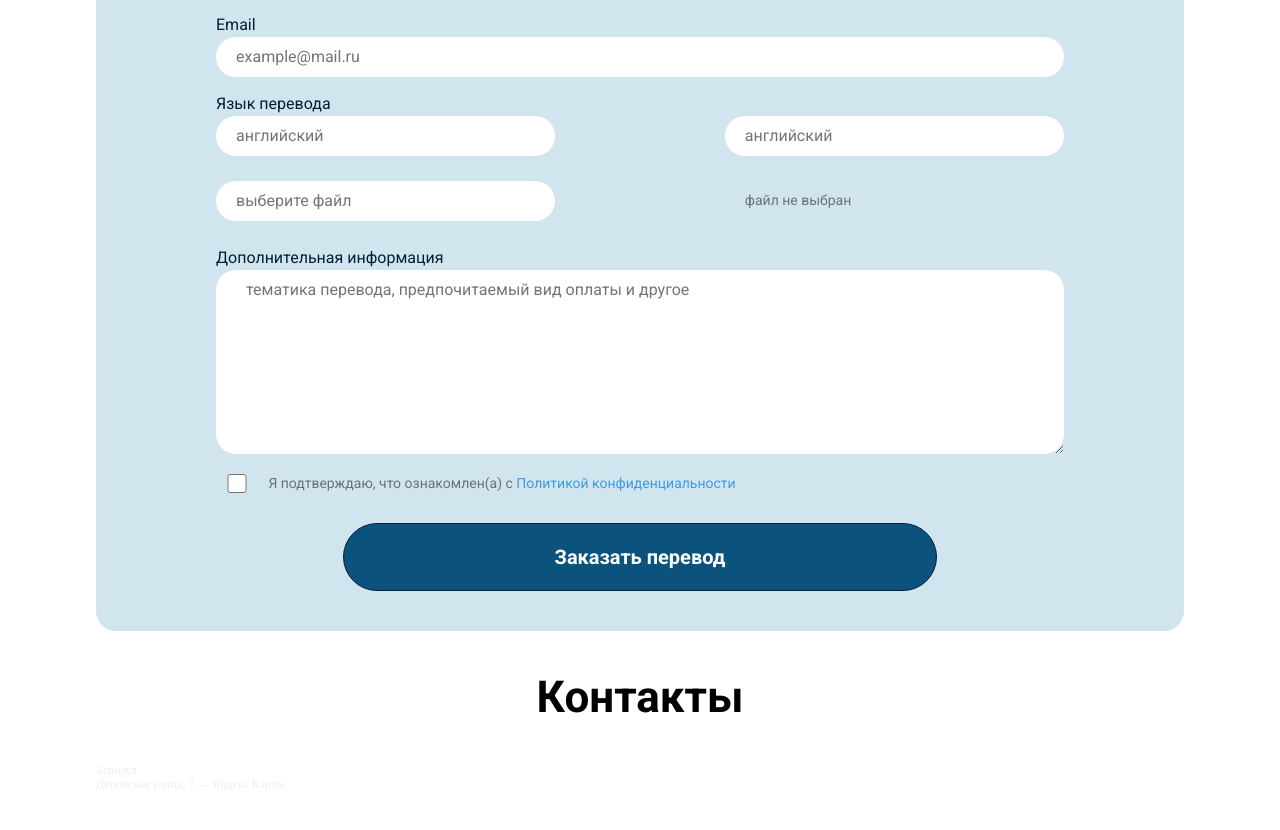
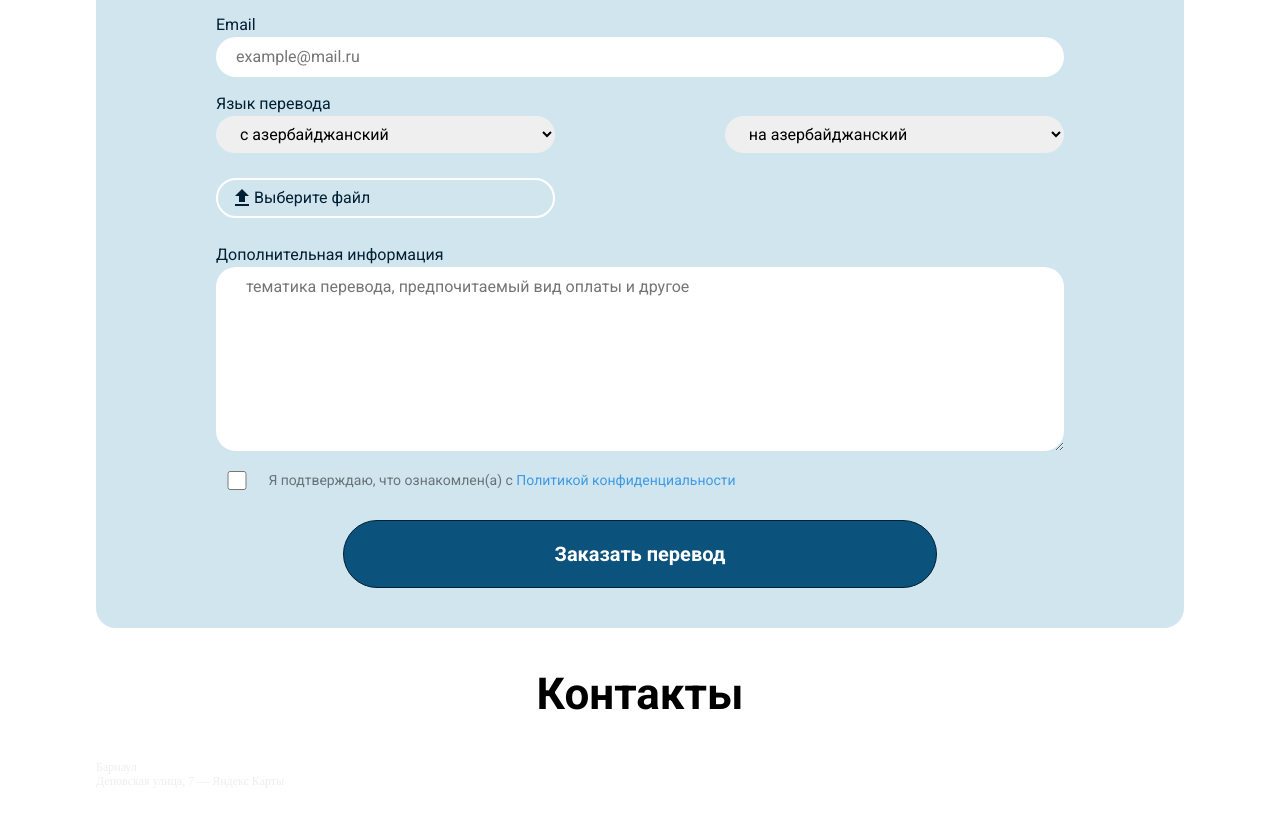
Before and after one commit to CrowMEV/netology-translation-agency, a React (Create React App) app in the folder app/: page / in a window 1280 px wide. Shown: the part 3165-3995 px from the top of the page. Built offline with nearby package versions, Linux system fonts and the light colour scheme.

Commit message:
add form submit

```diff
--- a/app/package.json
+++ b/app/package.json
@@ -9,6 +9,7 @@
     "@testing-library/user-event": "^13.5.0",
     "react": "^18.2.0",
     "react-dom": "^18.2.0",
+    "react-hook-form": "^7.36.0",
     "react-imask": "^6.4.2",
     "react-redux": "^8.0.2",
     "react-scripts": "5.0.1",
--- a/app/src/components/orderForm/OrderForm.js
+++ b/app/src/components/orderForm/OrderForm.js
@@ -1,9 +1,29 @@
 import React, { useState } from "react";
+import { useForm } from "react-hook-form";
+import { langs } from "../form/langs";
 import Modal from "../modal/Modal";
 import "./OrderForm.scss";
 
 function OrderForm() {
   const [modalActive, setModalActive] = useState(false);
+  const {
+    register,
+    handleSubmit,
+    formState: { errors },
+  } = useForm();
+
+  const sendData = (data) => {
+    const opt = {
+      method: "POST",
+      headers: { "Content-Type": "application/json" },
+      body: JSON.stringify(data)
+    };
+    return fetch('/user/login', opt)
+      .then((res) => console.log("data", res))
+      .catch((error) => {
+        console.log("error", error);
+      });
+  };
 
   return (
     <>
@@ -13,61 +33,82 @@ function OrderForm() {
           <section id="orderForm" className="orderForm__translate">
             <h2>Заказать перевод</h2>
 
-            <form id="order-form" name="orderForm" onSubmit={() => {}}>
+            <form
+              id="order-form"
+              name="order-form"
+              onSubmit={handleSubmit(sendData)}
+            >
               <div className="orderForm__input">
-                <label htmlFor="initials">Фамилия, имя</label>
+                <label htmlFor="name">Фамилия, имя</label>
                 <input
+                  {...register("name", { required: true })}
                   type="text"
-                  name="initials"
                   className="orderForm__input_style"
                   placeholder="Иванов Иван"
-                  required
                 />
+                {errors.name?.type === "required" && (
+                  <span>Это поле обязательное</span>
+                )}
               </div>
 
               <div className="orderForm__input">
                 <label htmlFor="telephone">Телефон</label>
                 <input
+                  {...register("telephone", { required: true })}
                   className="orderForm__input_style"
                   type="number"
-                  name="telephone"
                   placeholder="+7 999 9999999"
-                  required
                 />
+                {errors.telephone && <span>Это поле обязательное</span>}
               </div>
 
               <div className="orderForm__input">
                 <label htmlFor="email">Email</label>
                 <input
+                  {...register("email", { required: true })}
                   className="orderForm__input_style"
                   type="email"
-                  name="email"
                   placeholder="example@mail.ru"
-                  required
                 />
+                {errors.email && <span>Это поле обязательное</span>}
               </div>
 
               <div className="orderForm__select_changeLanguage">
                 <label htmlFor="">Язык перевода</label>
                 <div className="orderForm__select_changeLanguage_wrap">
                   <div className="orderForm__input_double">
-                    <input
-                      required={true}
-                      type="originalLang"
-                      name="originalLang"
+                    <select {...register("original_l", { required: true })}
                       className="orderForm__input_style"
-                      placeholder="английский"
-                    />
+                      id="original_l"
+                      form="order-form"
+                    >
+                      {langs.map((el, index) => (
+                        <option key={index} value={el}>
+                          c {el}
+                        </option>
+                      ))}
+                    </select>
+                    {errors.original_l && (
+                      <span>Это поле обязательное</span>
+                    )}
                   </div>
 
                   <div className="orderForm__input_double">
-                    <input
-                      required={true}
-                      type="originalLang"
-                      name="originalLang"
+                    <select
+                      {...register("translate_l", { required: true })}
                       className="orderForm__input_style"
-                      placeholder="английский"
-                    />
+                      id="translate_l"
+                      form="order-form"
+                    >
+                      {langs.map((el, index) => (
+                        <option key={index} value={el}>
+                          на {el}
+                        </option>
+                      ))}
+                    </select>
+                    {errors.translate_l && (
+                      <span>Это поле обязательное</span>
+                    )}
                   </div>
                 </div>
               </div>
@@ -75,18 +116,17 @@ function OrderForm() {
               <div className="orderForm__file">
                 <div className="orderForm__select_changeLanguage_wrap">
                   <div className="orderForm__input_double">
+                    <label htmlFor="file" className="orderForm__file_upload">
+                      <i class="material-icons">file_upload</i> Выберите файл
+                    </label>
                     <input
-                      name="originalLang"
-                      className="orderForm__input_style"
-                      placeholder="выберите файл"
-                      required
+                      id="file"
+                      type="file"
+                      {...register("file", { required: true })}
                     />
-                  </div>
-                  <div className="orderForm__input_double">
-                    <span className="orderForm__input_style">
-                      {" "}
-                      файл не выбран
-                    </span>
+                    {errors.file && (
+                      <span>Это поле обязательное</span>
+                    )}
                   </div>
                 </div>
               </div>
@@ -94,28 +134,29 @@ function OrderForm() {
               <div className="orderForm__textarea">
                 <label htmlFor="comment">Дополнительная информация</label>
                 <textarea
+                  {...register("comment")}
                   rows="7"
                   className="orderForm__textarea_style"
-                  name="comment"
                   placeholder="тематика перевода, предпочитаемый вид оплаты и другое"
                 />
               </div>
 
               <div className="orderForm__privacy">
                 <input
+                  {...register("privacy", { required: true })}
                   className="orderForm__privicy_check"
-                  required={true}
                   type="checkbox"
-                  name="privacy"
                 />
+                {errors.privacy && <span>Это поле обязательное</span>}
                 <span>
                   Я подтверждаю, что ознакомлен(а) с{" "}
-                  <a href="/" onClick={(e) =>
-                    {
-                      setModalActive(true)
-                      e.preventDefault()
-                    }
-                  }>
+                  <a
+                    href="/"
+                    onClick={(e) => {
+                      setModalActive(true);
+                      e.preventDefault();
+                    }}
+                  >
                     Политикой конфиденциальности
                   </a>
                 </span>
--- a/app/src/components/orderForm/OrderForm.scss
+++ b/app/src/components/orderForm/OrderForm.scss
@@ -6,6 +6,14 @@
     margin-bottom: 40px;
     background-color: $color-filling;
     border-radius: 20px;
+
+    input[type="file"] {
+        display: none;
+    }
+
+    option {
+        color:red;
+    }
 
     input,
     label,
@@ -26,6 +34,14 @@
         font-weight: 400;
         line-height: 19px;
         color: #697379;
+    }
+
+    &__file_upload {
+        border: 2px solid rgb(255, 255, 255);
+        display: flex;
+        padding: 6px 12px;
+        cursor: pointer;
+        border-radius: 20px;
     }
 
     &__button {
```
Also changed, not shown: app/public/index.html (+3 -4 lines), 1 other file (tests, documents, lock files or other folders).
